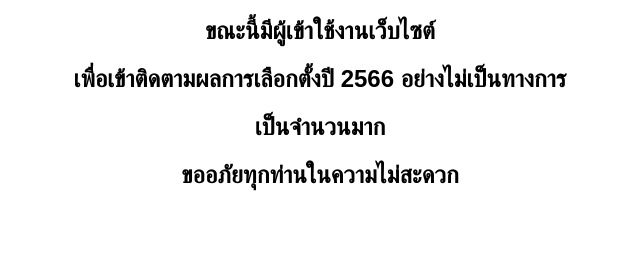
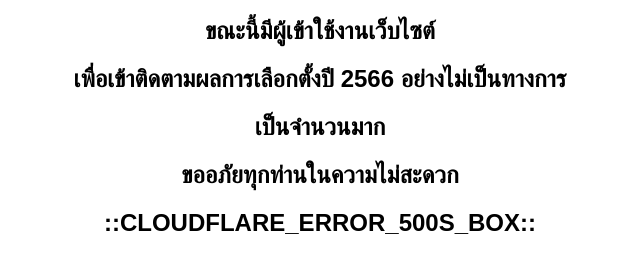
Before and after one commit to n0bitann/landing, a website: page src/index.html in a window 1280 px wide. Shown: the part 139-412 px from the top of the page, without its empty margins (320-960 px from the left). Drawn offline with Linux system fonts and the light colour scheme.

Commit message:
Update index.html

```diff
--- a/src/index.html
+++ b/src/index.html
@@ -26,6 +26,9 @@
         ขออภัยทุกท่านในความไม่สะดวก
       </h2>
     </center>
+    <center>
+        <h2>::CLOUDFLARE_ERROR_500S_BOX::</h2>
+    </center>
   </main>
 </body>
 
```
